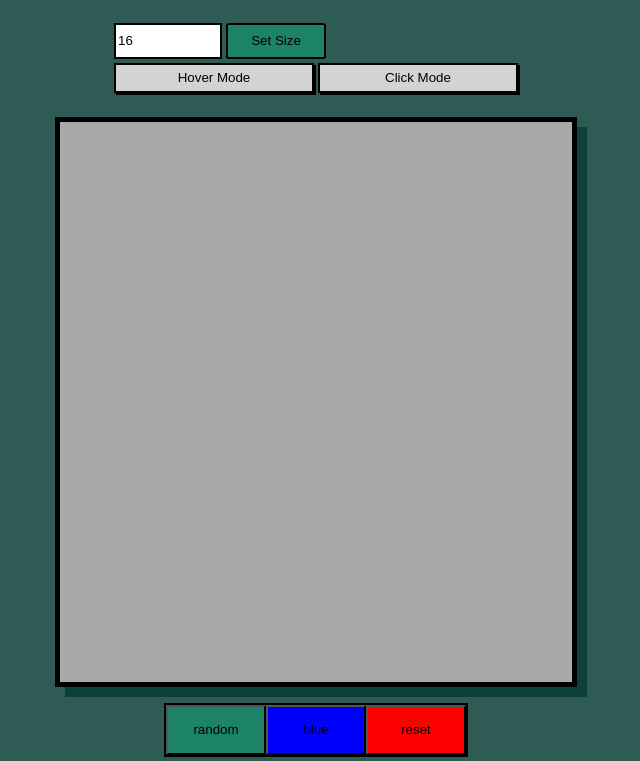
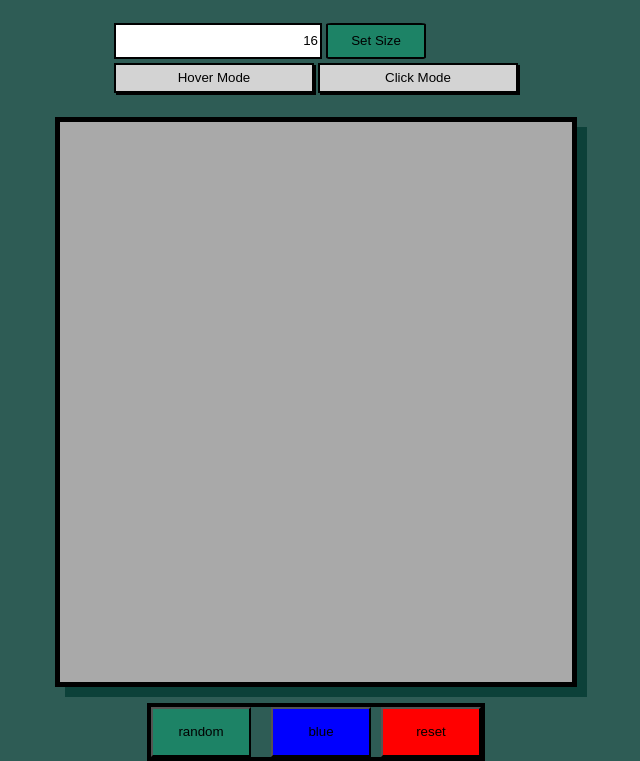
Before and after one commit to SadetTurhan/Etch-A-Sketch, a plain HTML site: page index.html in a window 1280 px wide. Shown: the part 68-829 px from the top of the page, without its empty margins (324-964 px from the left). Drawn offline with Linux system fonts and the light colour scheme.

Commit message:
some little refinements

```diff
--- a/style.css
+++ b/style.css
@@ -23,9 +23,10 @@ h1{
 }
 
 input{
-  width: 100px;
+  width: 200px;
   height: 30px;
   border: 2px solid black;
+  text-align: end;
 }
 .sizeButton{
   width: 100px;
@@ -48,17 +49,20 @@ input{
 .buttons{
   display:flex;
   justify-content: flex-start;
-  align-content: space-around;
-  border: 2px solid black;
+  align-content: space-between;
+  border: 4px solid black;
 }
 .random{
   background-color: #09b87d6e;
   width: 100px;
   height: 50px;
+  margin-right: 10px;
 }
 .blue{
   background-color: blue;
   width: 100px;
+  margin-left: 10px;
+  margin-right: 10px;
 }
 .reset{
   background-color: red;
```
Also changed, not shown: index.html (+3 -1 lines).
